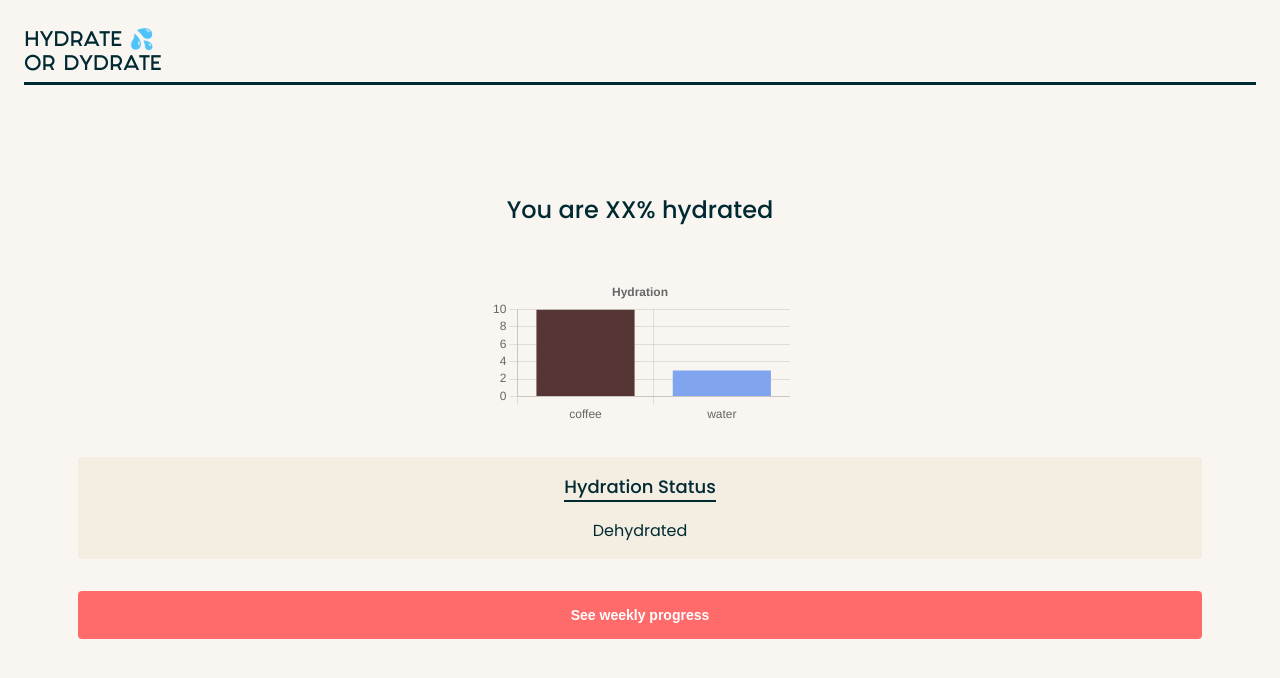
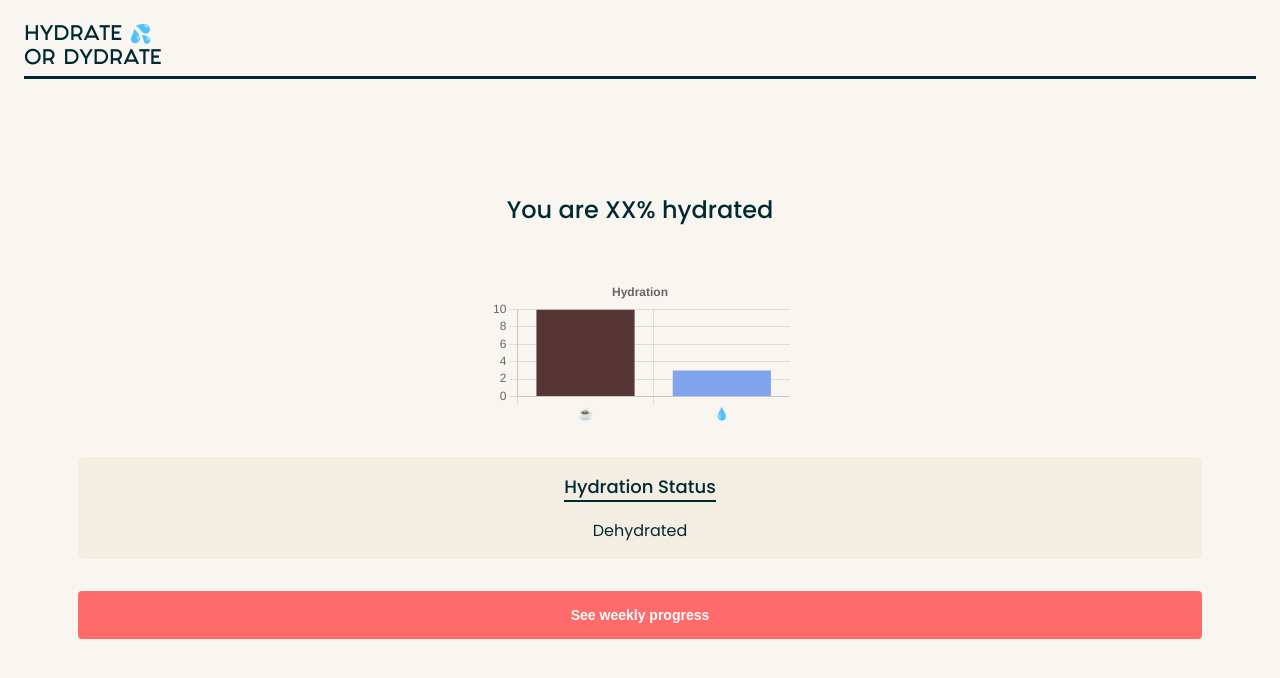
Before and after one commit to malyesh/hydrate-or-dydrate, a React (Create React App) app in the folder client/: page / in a window 1280 px wide. Shown: the top 678 px of the page. Built offline with nearby package versions, Linux system fonts and the light colour scheme; the HTML template or start-up script is replaced by a standard one.

Commit message:
add chart emojis

```diff
--- a/client/src/components/Header/Header.js
+++ b/client/src/components/Header/Header.js
@@ -6,10 +6,7 @@ const Header = () => {
     <header className="header">
       <Link to="/" className="logo-link">
         <div className="logo">
-          <div className="logo-top">
-            <h1 className="logo-top__text">HYDRATE&nbsp;</h1>
-            <span className="logo-top__emoji">💦</span>
-          </div>
+          <h1 className="logo__text">HYDRATE 💦</h1>
           <h1 className="logo__text">OR DYDRATE</h1>
         </div>
       </Link>
--- a/client/src/components/Header/Header.scss
+++ b/client/src/components/Header/Header.scss
@@ -19,17 +19,7 @@
   width: 100%;
   padding-bottom: 0.25rem;
 
-  &-top {
-    display: flex;
-    align-items: baseline;
-  }
-
-  &__text,
-  &-top__text {
+  &__text {
     line-height: 1.5rem;
   }
-
-  &-top__emoji {
-    font-size: 1.25rem;
-  }
 }
--- a/client/src/components/Hero/Hero.js
+++ b/client/src/components/Hero/Hero.js
@@ -29,6 +29,13 @@ const Hero = () => {
         <Bar
           data={chartData}
           options={{
+            scales: {
+              xAxes: [
+                {
+                  ticks: { size: 20 },
+                },
+              ],
+            },
             plugins: {
               title: {
                 display: true,
@@ -36,6 +43,11 @@ const Hero = () => {
               },
               legend: {
                 display: false,
+                labels: {
+                  font: {
+                    size: 20,
+                  },
+                },
               },
             },
           }}
--- a/client/src/utils/data.js
+++ b/client/src/utils/data.js
@@ -1,12 +1,12 @@
 export const Data = [
   {
     id: 1,
-    drink: "coffee",
+    drink: "☕",
     value: 10,
   },
   {
     id: 2,
-    drink: "water",
+    drink: "💧",
     value: 3,
   },
 ];
```
